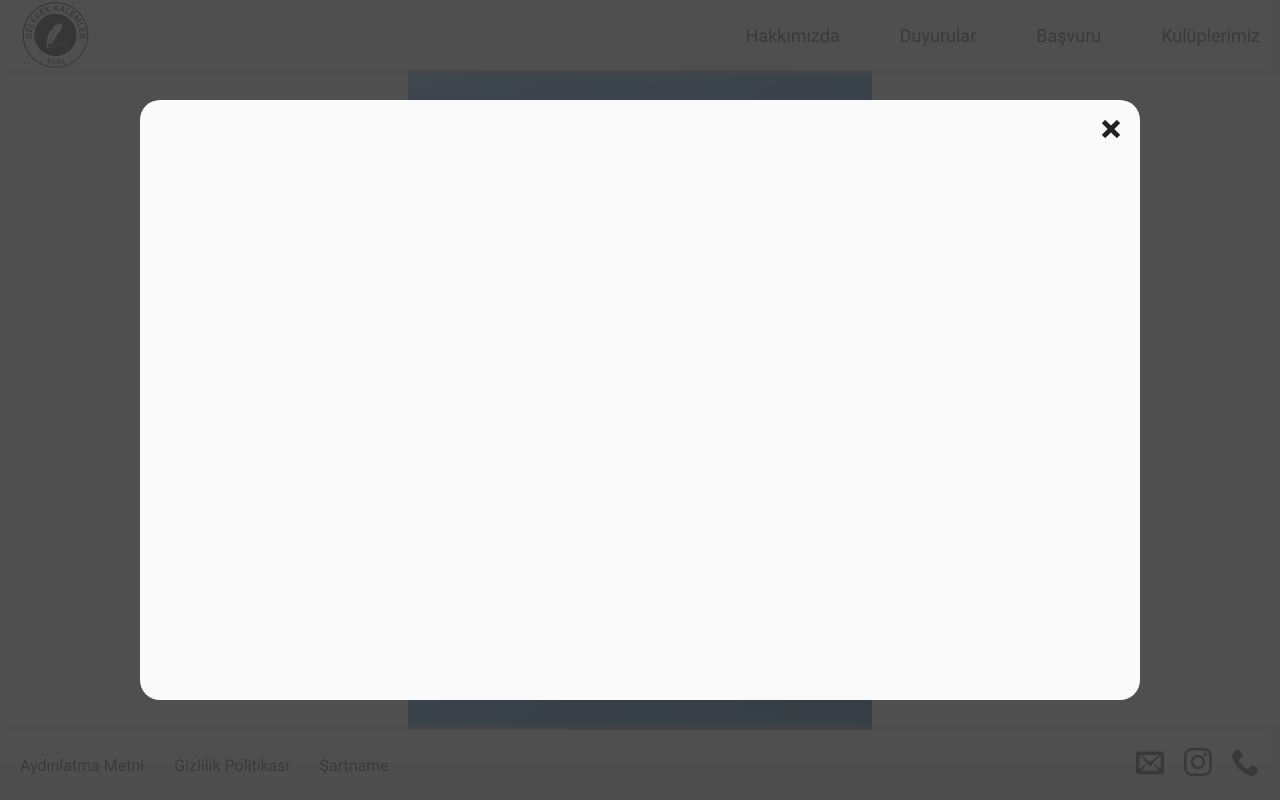
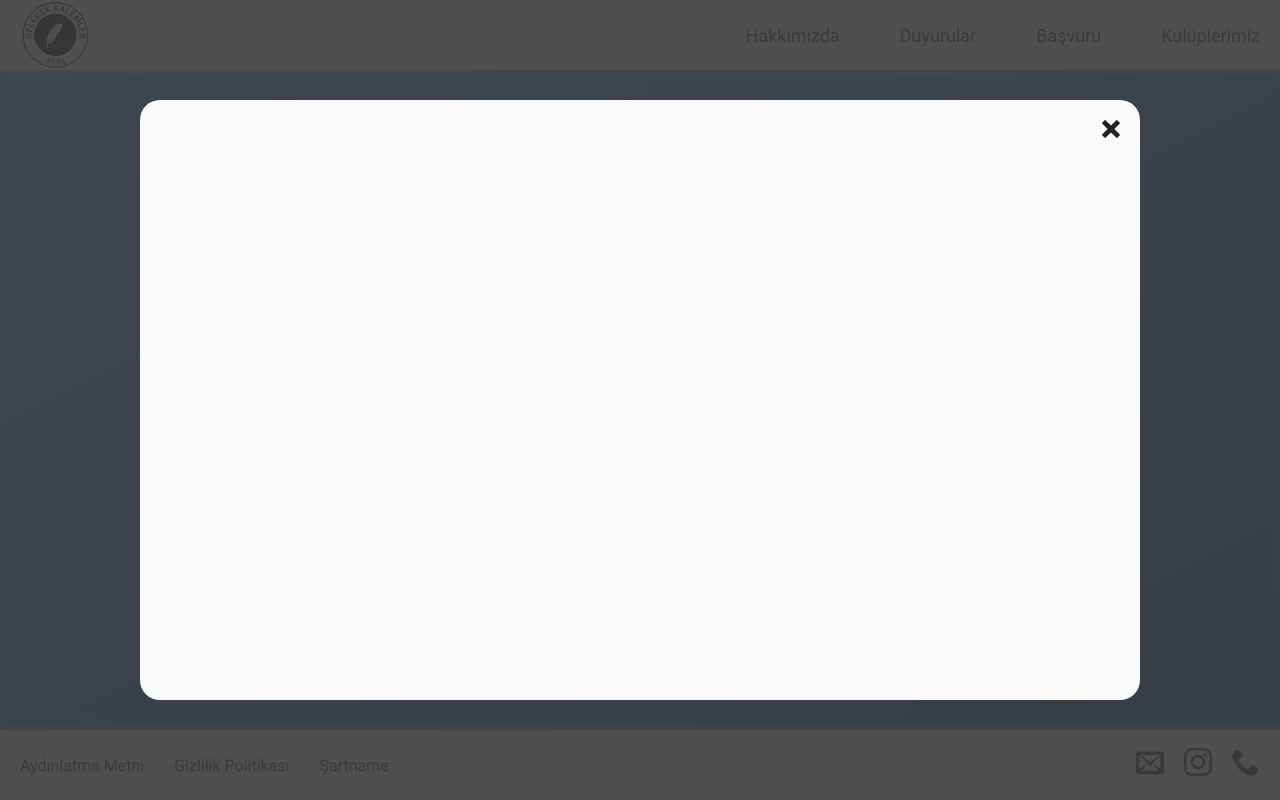
Before and after one commit to BabelSoftware/Theater-Club, a Django app: page /application in a window 1280 px wide. Run offline with Django 4.2, Linux system fonts and the light colour scheme.

Commit message:
fixed: main widht

```diff
--- a/theaterclub/static/styles/css/style.css
+++ b/theaterclub/static/styles/css/style.css
@@ -36,6 +36,10 @@ body {
 
 body::-webkit-scrollbar {
   display: none; /* Chrome and Safari */
+}
+
+main {
+  width: 100%;
 }
 
 svg {
--- a/theaterclub/static/styles/scss/base/_base.scss
+++ b/theaterclub/static/styles/scss/base/_base.scss
@@ -37,6 +37,10 @@ body::-webkit-scrollbar {
   display: none; /* Chrome and Safari */
 }
 
+main {
+  width: 100%;
+}
+
 svg {
   display: inline-block;
   width: 1em;
```
